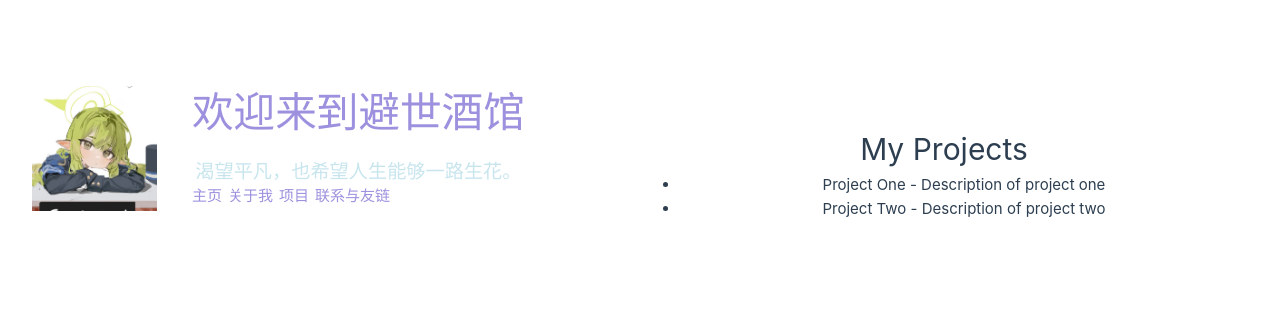
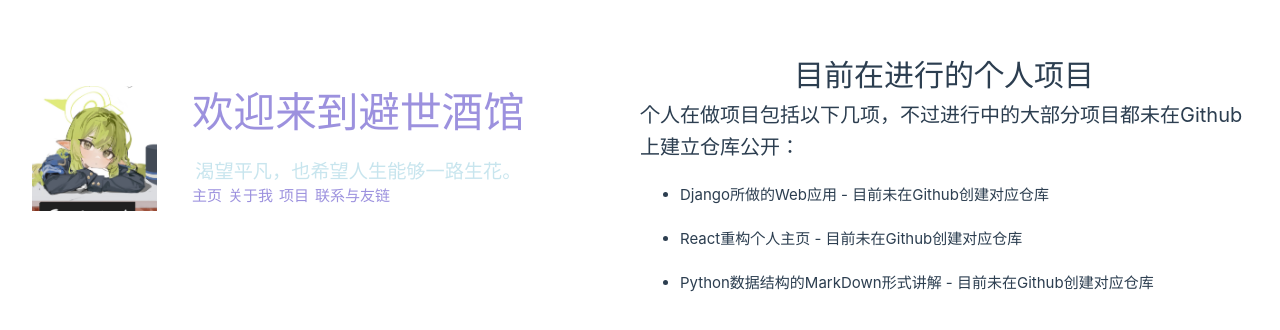
Before and after one commit to LuoYuLose/VueHomePage, a Vue app: page /projects in a window 1280 px wide. Shown: the part 252-582 px from the top of the page. Built offline with nearby package versions, Linux system fonts and the light colour scheme.

Commit message:
细分Project路由下的组件

```diff
--- /dev/null
+++ b/src/components/IndexIntroduction.vue
@@ -0,0 +1,20 @@
+<template>
+  <h1>欢迎来到永世的避难所！</h1>
+  <p>
+    有人说，
+    <br />
+    本站
+  </p>
+</template>
+
+<script lang="ts">
+  export default {
+    name: 'IndexIntroduction',
+  }
+</script>
+
+<style scoped>
+  p {
+    text-align: left;
+  }
+</style>
--- /dev/null
+++ b/src/components/ProjectInformation.vue
@@ -0,0 +1,17 @@
+<template>
+  <h1>目前在进行的个人项目</h1>
+  <p>个人在做项目包括以下几项，不过进行中的大部分项目都未在Github上建立仓库公开：</p>
+</template>
+
+<script lang="ts">
+  export default {
+    name: 'ProjectInformation',
+  }
+</script>
+
+<style scoped>
+  p {
+    text-align: left;
+    font-size: 20px;
+  }
+</style>
--- a/src/components/SelfIntroduction.vue
+++ b/src/components/SelfIntroduction.vue
@@ -13,3 +13,9 @@
     name: 'SelfIntroduction',
   }
 </script>
+
+<style scoped>
+  p {
+    text-align: left;
+  }
+</style>
--- a/src/views/About.vue
+++ b/src/views/About.vue
@@ -20,8 +20,4 @@
     text-align: center;
     margin-top: 50px;
   }
-
-    .about p {
-      text-align: left;
-    }
 </style>
--- a/src/views/Home.vue
+++ b/src/views/Home.vue
@@ -1,14 +1,17 @@
 <template>
   <div class="home">
-    <h1>欢迎来到永世的避难所！</h1>
-    <p></p>
+    <IndexIntroduction></IndexIntroduction>
   </div>
 </template>
 
 <script lang="ts">
   import { defineComponent } from 'vue'
+  import IndexIntroduction from '../components/IndexIntroduction.vue'
   export default {
-    name: 'Home'
+    name: 'Home',
+    components: {
+      IndexIntroduction
+    },
   }
 </script>
 
--- a/src/views/Projects.vue
+++ b/src/views/Projects.vue
@@ -1,9 +1,9 @@
 <template>
   <div class="projects">
-    <h1>My Projects</h1>
+    <ProjectInformation></ProjectInformation>
     <ul>
-      <li v-for="project in projects" :key="project.id">
-        {{ project.name }} - {{ project.description }}
+      <li class="list" v-for="project in projects" :key="project.id">
+        {{ project.name }} - {{ project.desc }}
       </li>
     </ul>
   </div>
@@ -11,14 +11,20 @@
 
 <script lang="ts">
   import { defineComponent } from 'vue'
+  import ProjectInformation from '../components/ProjectInformation.vue'
+  const projects = [
+    { id: 1, name: 'Django所做的Web应用', desc: '目前未在Github创建对应仓库' },
+    { id: 2, name: 'React重构个人主页', desc: '目前未在Github创建对应仓库' },
+    { id: 3, name: 'Python数据结构的MarkDown形式讲解', desc: '目前未在Github创建对应仓库' },
+  ]
   export default {
     name: 'Projects',
+    components: {
+      ProjectInformation
+    },
     data() {
       return {
-        projects: [
-          { id: 1, name: 'Project One', description: 'Description of project one' },
-          { id: 2, name: 'Project Two', description: 'Description of project two' },
-        ]
+        projects,
       }
     }
   }
@@ -29,4 +35,9 @@
     text-align: center;
     margin-top: 50px;
   }
+
+  .list {
+    text-align: left;
+    margin-top: 20px;
+  }
 </style>
```
Also changed, not shown: src/shims-vue.d.ts (line endings or trailing spaces).
